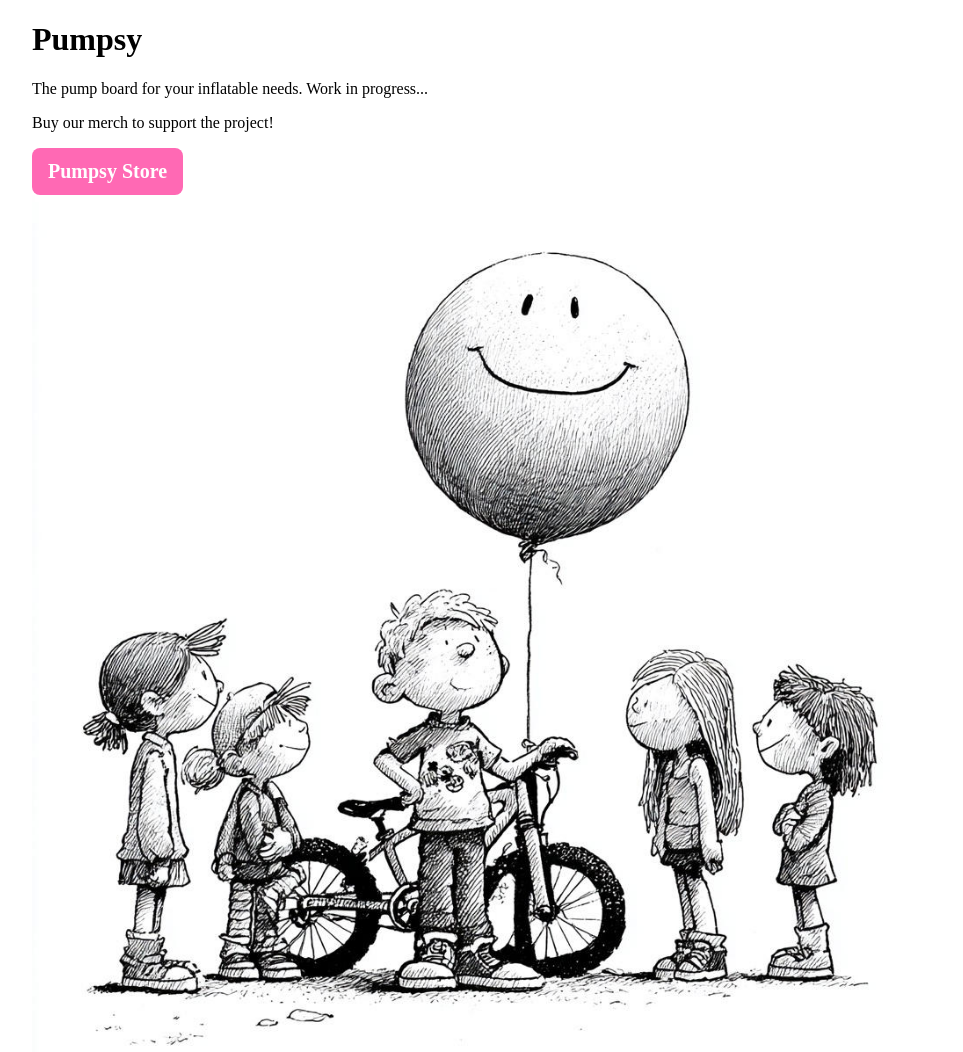
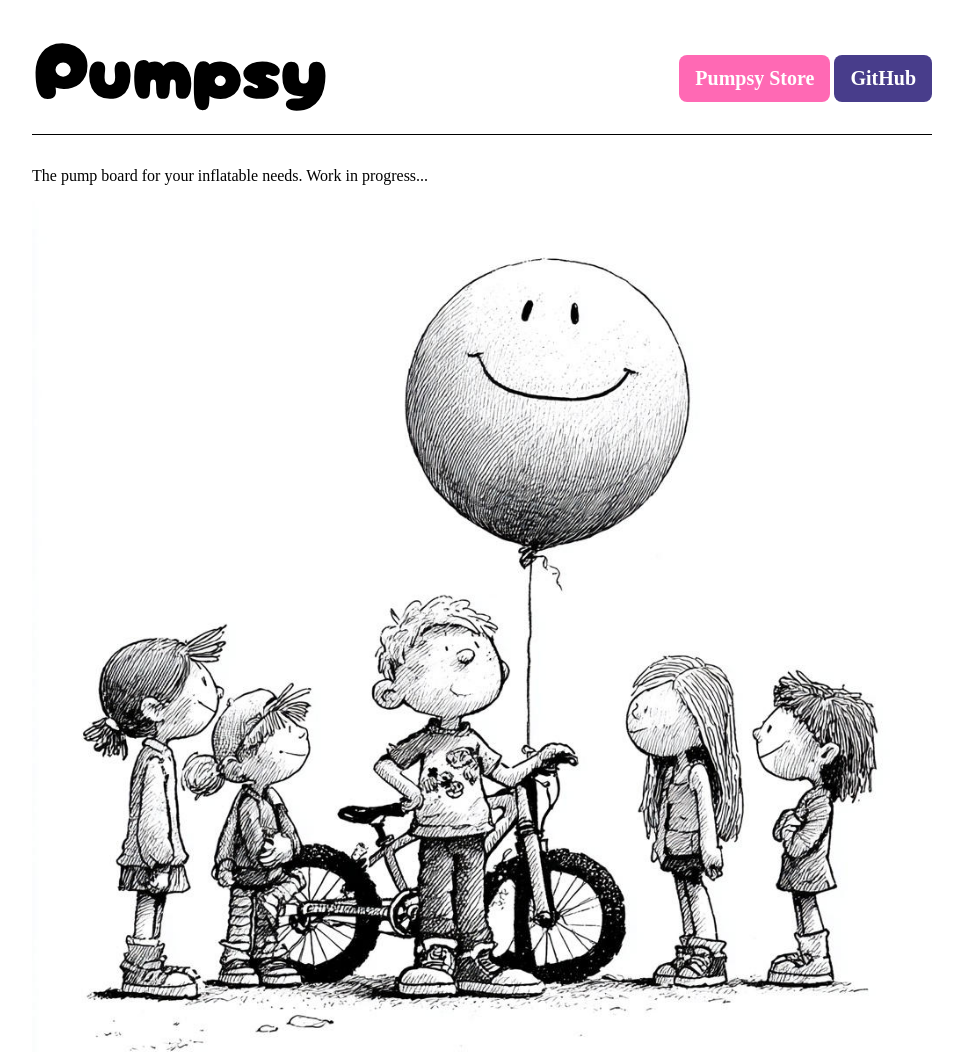
Before and after one commit to pumpsy/pumpsy, a plain HTML site: page website/index.html in a window 1280 px wide. Shown: the whole page, without its empty margins (158-1121 px from the left). Drawn offline with Linux system fonts and the light colour scheme.

Commit message:
Improve the site a bit

```diff
--- a/website/index.html
+++ b/website/index.html
@@ -10,8 +10,37 @@
             font-size: 16px;
         }
 
+        body {
+            padding-top: 2rem;
+        }
+
         img {
             width: 100%;
+        }
+
+        h1 {
+            position: absolute;
+            top: -9999px;
+        }
+
+        header {
+            border-bottom: 1px solid black;
+            padding-bottom: 1rem;
+            margin-bottom: 2rem;
+            position: relative;
+        }
+
+        .cta {
+            position: absolute;
+            top: 15px;
+            left: 0;
+            width: 100%;
+            text-align: right;
+        }
+
+        img.logo {
+            width: 33%;
+            height: auto;
         }
 
         a.btn {
@@ -29,22 +58,39 @@
             padding-left: 1rem;
         }
 
+        a.btn.secondary {
+            background-color:darkslateblue;
+        }
+
         .container {
             max-width: 900px;
             margin-right: auto;
             margin-left: auto;
         }
+
+        @media (max-width: 600px) {
+            img.logo {
+                width: 100%;
+            }
+        }
     </style>
 </head>
 <body>
 
+    <header class="container">
+        <div class="align-left">
+            <h1>Pumpsy</h1>
+            <img class="logo" src="media/pumpsy-logo.svg">
+        </div>
+
+        <div class="cta aligh-right">
+            <a class="btn" href="https://bonfire.com/store/pump-with-pumpsy/">Pumpsy Store</a>
+            <a class="btn secondary" href="https://github.com/pumpsy/pumpsy">GitHub</a>
+        </div>
+    </header>
+
     <main class="container">
-        <h1>Pumpsy</h1>
-
         <p>The pump board for your inflatable needs. Work in progress...</p>
-        <p>Buy our merch to support the project!</p>
-
-        <a class="btn" href="https://bonfire.com/store/pump-with-pumpsy/">Pumpsy Store</a>
 
         <img src="media/pumpsy-hero.jpeg" alt="Pumpsy Hero Image">
     </main>
```
Also changed, not shown: website/media/pumpsy-logo.svg (added).
